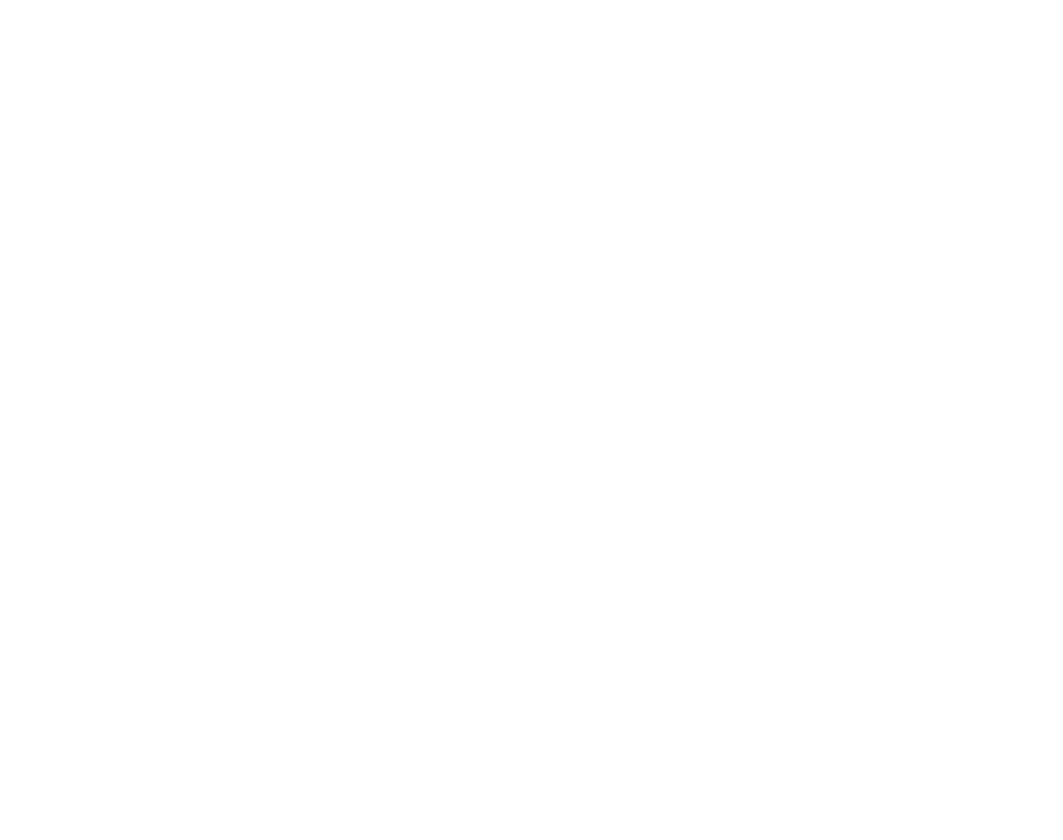
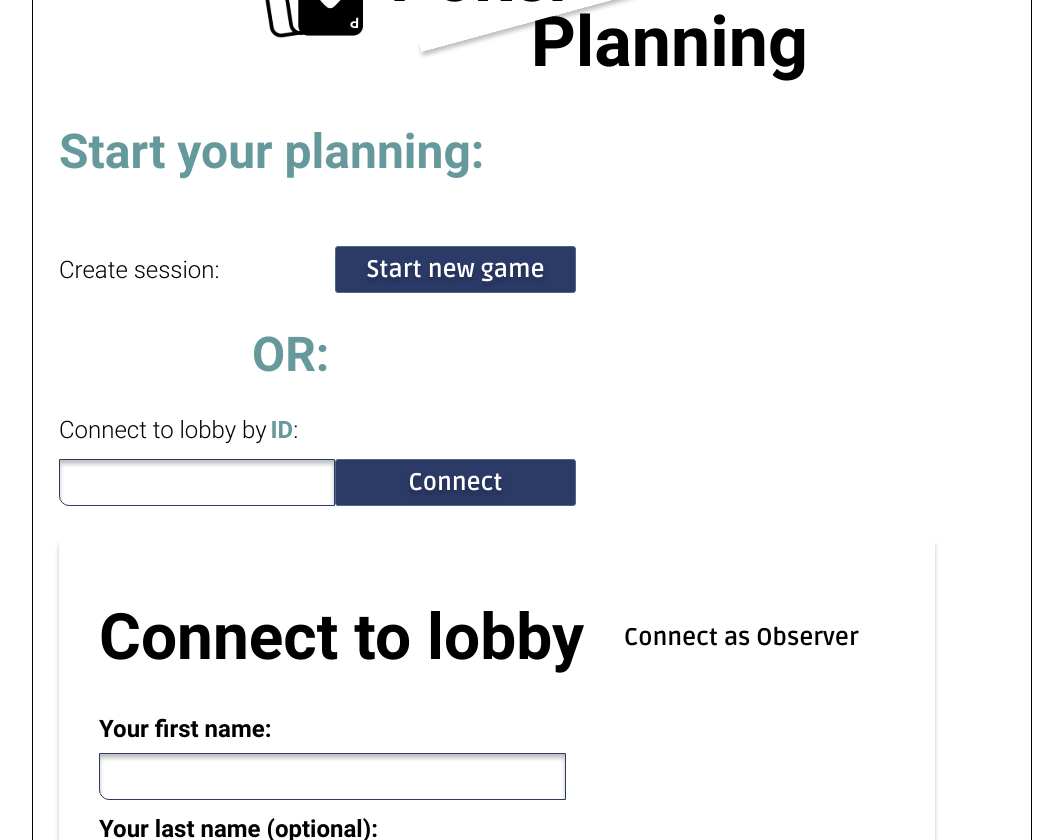
Before and after one commit to TarasKlochko/pointing-poker, a React (Create React App) app: page /#/ in a window 1280 px wide. Shown: the part 260-1100 px from the top of the page, without its empty margins (108-1171 px from the left). Before the commit the page ends 800 px from the top, so only its background shows below. Built offline with nearby package versions, Linux system fonts and the light colour scheme.

Commit message:
feat: add main page and start do start/connect popup

```diff
--- /dev/null
+++ b/src/components/mainPage/connectPopup/connectPopup.css
@@ -0,0 +1,135 @@
+.popup {
+  width: 875.81px;
+  height: 833px;
+  padding: 60px 40px 15.7px;
+  box-shadow: 0px 4px 4px rgba(0, 0, 0, 0.25);
+  margin-bottom: 200px;
+}
+.popup__top {
+  display: flex;
+  align-items: center;
+  justify-content: start;
+  column-gap: 40px;
+  margin-bottom: 40px;
+}
+.popup__title {
+  font-family: 'Roboto';
+  font-weight: 700;
+  font-size: 64px;
+  line-height: 75px;
+
+  color: #000000;
+}
+.popup__observer {
+  display: flex;
+  align-items: center;
+  justify-content: center;
+  column-gap: 29.42px;
+}
+.popup__observer-title {
+  font-family: 'Ruda';
+  font-weight: 700;
+  font-size: 24px;
+  line-height: 30px;
+  display: flex;
+  align-items: center;
+
+  color: #000000;
+}
+.popup__observer-check {
+}
+.popup__form {
+}
+.popup__label {
+  font-family: 'Roboto';
+  font-weight: bold;
+  font-size: 24px;
+  line-height: 28px;
+  display: flex;
+  align-items: center;
+  color: #000000;
+  margin-bottom: 10px;
+}
+.popup__input {
+  width: 467px;
+  height: 47px;
+  background: #ffffff;
+  border: 1px solid #2b3a67;
+  box-shadow: inset 0px 4px 4px rgba(0, 0, 0, 0.25);
+  border-radius: 0px 0px 0px 10px;
+  font-family: 'Roboto';
+  font-weight: 700;
+  font-size: 24px;
+  line-height: 28px;
+  display: flex;
+  align-items: center;
+  color: #000000;
+  margin-bottom: 15px;
+}
+.popup__input-image-wrap {
+  display: flex;
+  justify-content: space-between;
+}
+.popup__input[type='file']::-webkit-file-upload-button {
+  background: #2b3a67;
+  margin-left: 50px;
+}
+.popup__input_image {
+  display: none;
+  width: 276px;
+  border: 1px solid #eeeeee;
+  box-shadow: 0px 4px 4px rgba(0, 0, 0, 0.25);
+  border-radius: 0px 0px 0px 10px;
+}
+.popup__image-file-name {
+  width: 150px;
+  height: 47px;
+  background: #000;
+}
+.popup__button {
+  width: 183px;
+  height: 47px;
+  background: #2b3a67;
+  border: 1px solid #496a81;
+  border-radius: 0px 3px 3px 0px;
+  font-family: 'Ruda';
+  font-weight: 700;
+  font-size: 24px;
+  line-height: 30px;
+  display: flex;
+  align-items: center;
+  justify-content: center;
+  color: #ffffff;
+  text-shadow: 0px 4px 4px rgba(0, 0, 0, 0.25);
+}
+.popup__avatar {
+  width: 48px;
+  height: 48px;
+  border-radius: 50%;
+  background: #60dabf;
+  box-shadow: inset 0px 4px 4px rgba(0, 0, 0, 0.25);
+  font-family: 'Roboto';
+  font-weight: 700;
+  font-size: 48px;
+  line-height: 56px;
+  display: flex;
+  align-items: center;
+  justify-content: center;
+  color: #ffffff;
+  text-shadow: 0px 4px 4px rgba(0, 0, 0, 0.25);
+  margin-bottom: 103px;
+}
+
+.popup__btn-wrap {
+  display: flex;
+  align-items: center;
+  justify-content: space-between;
+}
+.popup__button_main {
+  height: 60.3px;
+}
+.popup__button_cancel {
+  color: #2b3a67;
+  background: #ffffff;
+  text-shadow: 0px 4px 4px rgba(0, 0, 0, 0.25);
+}
--- /dev/null
+++ b/src/components/mainPage/connectPopup/index.tsx
@@ -0,0 +1,57 @@
+import React from 'react';
+import './connectPopup.css';
+
+export function ConnectPopup() {
+  return (
+    <div className="popup">
+      <div className="popup__top">
+        <h1 className="popup__title">Connect to lobby</h1>
+        <div className="popup__observer">
+          <p className="popup__observer-title">Connect as Observer</p>
+          <div className="popup__observer-check"></div>
+        </div>
+      </div>
+      <form className="popup__form">
+        <label className="popup__label" htmlFor="name">
+          Your first name:
+        </label>
+        <input className="popup__input" id="name" type="text" />
+
+        <label className="popup__label" htmlFor="last-name">
+          Your last name (optional):
+        </label>
+        <input className="popup__input" id="last-name" type="text" />
+
+        <label className="popup__label" htmlFor="job-position">
+          Your job position (optional):
+        </label>
+        <input className="popup__input" id="job-position" type="text" />
+
+        <label className="popup__label" htmlFor="job-position">
+          Image:
+        </label>
+        <div className="popup__input-image-wrap">
+          <input
+            className="popup__input popup__input_image"
+            id="popup-input-image"
+            type="file"
+            placeholder="Choose file"
+          />
+          <label htmlFor="popup-input-image" className="popup__label-image">
+            <span className="popup__image-file-name"></span>
+            <span className="popup__button popup__image-button">Button</span>
+          </label>
+        </div>
+        <img className="popup__avatar" src="" alt="" />
+        <div className="popup__btn-wrap">
+          <button className="popup__button popup__button_main" type="submit">
+            Confirm
+          </button>
+          <button className="popup__button popup__button_main popup__button_cancel" type="reset">
+            Cancel
+          </button>
+        </div>
+      </form>
+    </div>
+  );
+}
--- a/src/components/mainPage/index.tsx
+++ b/src/components/mainPage/index.tsx
@@ -1,7 +1,29 @@
 import React from 'react';
+import { ConnectPopup } from './connectPopup';
+import './mainPage.css';
 
 export default function MainPage(): JSX.Element {
-  return <div>
-        Main page
-  </div>
+  return (
+    <section className="main-page">
+      <h1 className="main-page__title">
+        Poker <span className="main-page__title_under">Planning</span>
+      </h1>
+
+      <h2 className="main-page__subtitle main-page__subtitle_start">Start your planning:</h2>
+      <div className="main-page__wrap">
+        <p className="main-page__label">Create session:</p>
+        <button className="main-page__button">Start new game</button>
+      </div>
+
+      <h2 className="main-page__subtitle main-page__subtitle_or">OR:</h2>
+      <p className="main-page__label">
+        Connect to lobby by <span className="main-page__label_id">ID</span>:
+      </p>
+      <div className="main-page__wrap">
+        <input className="main-page__input" type="numtextber" />
+        <button className="main-page__button">Connect</button>
+      </div>
+      <ConnectPopup></ConnectPopup>
+    </section>
+  );
 }
--- /dev/null
+++ b/src/components/mainPage/mainPage.css
@@ -0,0 +1,112 @@
+.main-page {
+  padding: 134px 26px 25px;
+  /* height: 933px; */
+  width: 1000px;
+  background: #ffffff;
+  border: 1px solid #000;
+  margin: 0 auto;
+}
+
+.main-page__title {
+  position: relative;
+  padding-left: 134px;
+  width: 552px;
+  height: 149px;
+  display: flex;
+  flex-direction: column;
+  font-family: 'Roboto';
+  font-weight: 700;
+  font-size: 70px;
+  line-height: 65px;
+  margin: 0 auto;
+  margin-bottom: 30px;
+}
+
+.main-page__title_under {
+  align-self: flex-end;
+}
+.main-page__title::before {
+  content: url(../../assets/cards-title.svg);
+  position: absolute;
+  left: 3px;
+  top: -10px;
+  width: 104px;
+  height: 104px;
+}
+.main-page__title::after {
+  content: '';
+  position: absolute;
+  left: 158px;
+  top: 51px;
+  width: 350.3px;
+  height: 0px;
+  border: 5px solid #ffffff;
+  box-shadow: 0px 4px 4px rgba(0, 0, 0, 0.25);
+  transform: rotate(344.77deg);
+}
+
+.main-page__subtitle {
+  font-family: 'Roboto';
+  font-weight: 700;
+  font-size: 48px;
+  line-height: 56px;
+  color: #66999b;
+}
+.main-page__subtitle_start {
+  margin-bottom: 66px;
+}
+.main-page__subtitle_or {
+  margin-bottom: 33px;
+  padding-left: 193px;
+}
+.main-page__wrap {
+  margin-top: 15px;
+  margin-bottom: 34px;
+  width: 517px;
+  display: flex;
+  align-items: center;
+  justify-content: space-between;
+}
+.main-page__label {
+  font-family: 'Roboto';
+  font-style: normal;
+  font-weight: 300;
+  font-size: 24px;
+  line-height: 28px;
+  display: flex;
+  align-items: center;
+  color: #000000;
+}
+
+.main-page__label_id {
+  padding-left: 4px;
+  font-weight: 700;
+  color: #66999b;
+}
+.main-page__label_dots {
+  font-weight: 700;
+}
+.main-page__input {
+  width: 276px;
+  height: 47px;
+  background: #ffffff;
+  border: 1px solid #2b3a67;
+  box-shadow: inset 0px 4px 4px rgba(0, 0, 0, 0.25);
+  border-radius: 0px 0px 0px 10px;
+}
+.main-page__button {
+  width: 241px;
+  height: 47px;
+  background: #2b3a67;
+  border: 1px solid #496a81;
+  border-radius: 3px;
+  font-family: 'Ruda';
+  font-weight: 700;
+  font-size: 24px;
+  line-height: 30px;
+  display: flex;
+  align-items: center;
+  justify-content: center;
+  color: #ffffff;
+  text-shadow: 0px 4px 4px rgba(0, 0, 0, 0.25);
+}
```
Also changed, not shown: src/assets/cards-title.svg (added).
